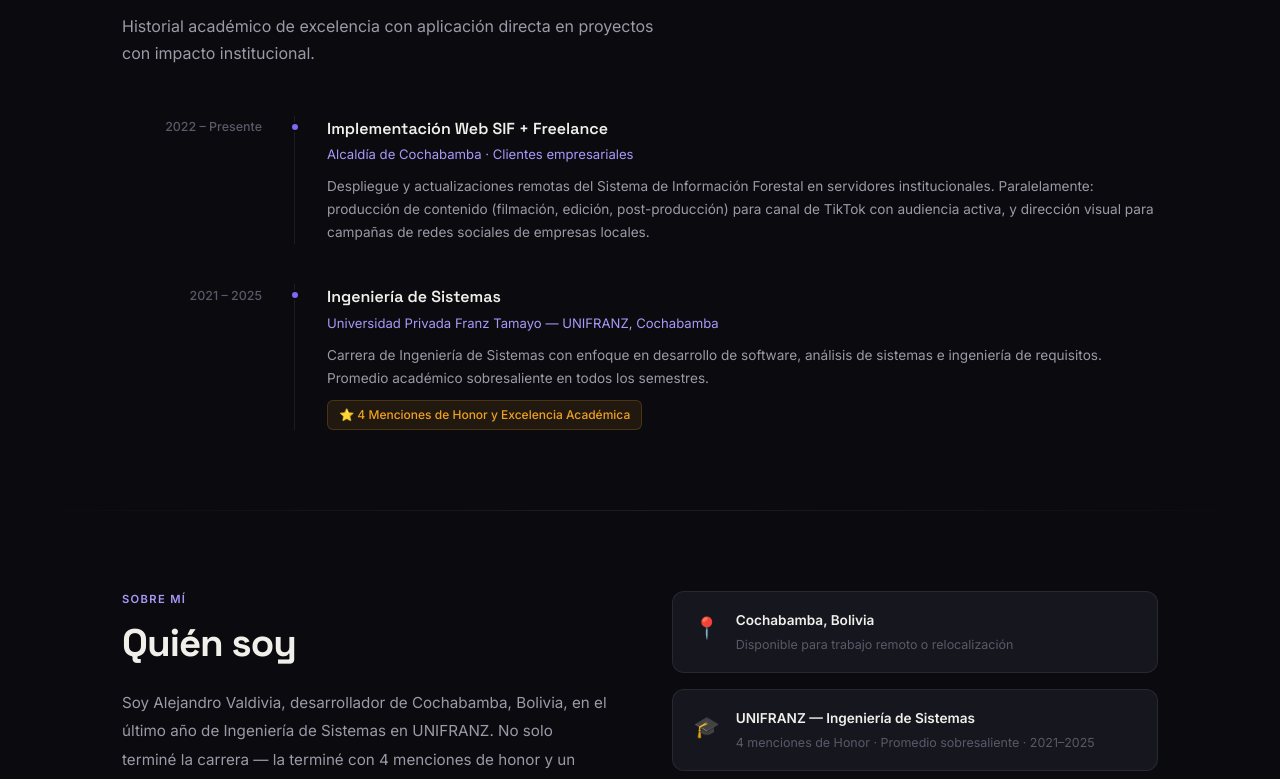
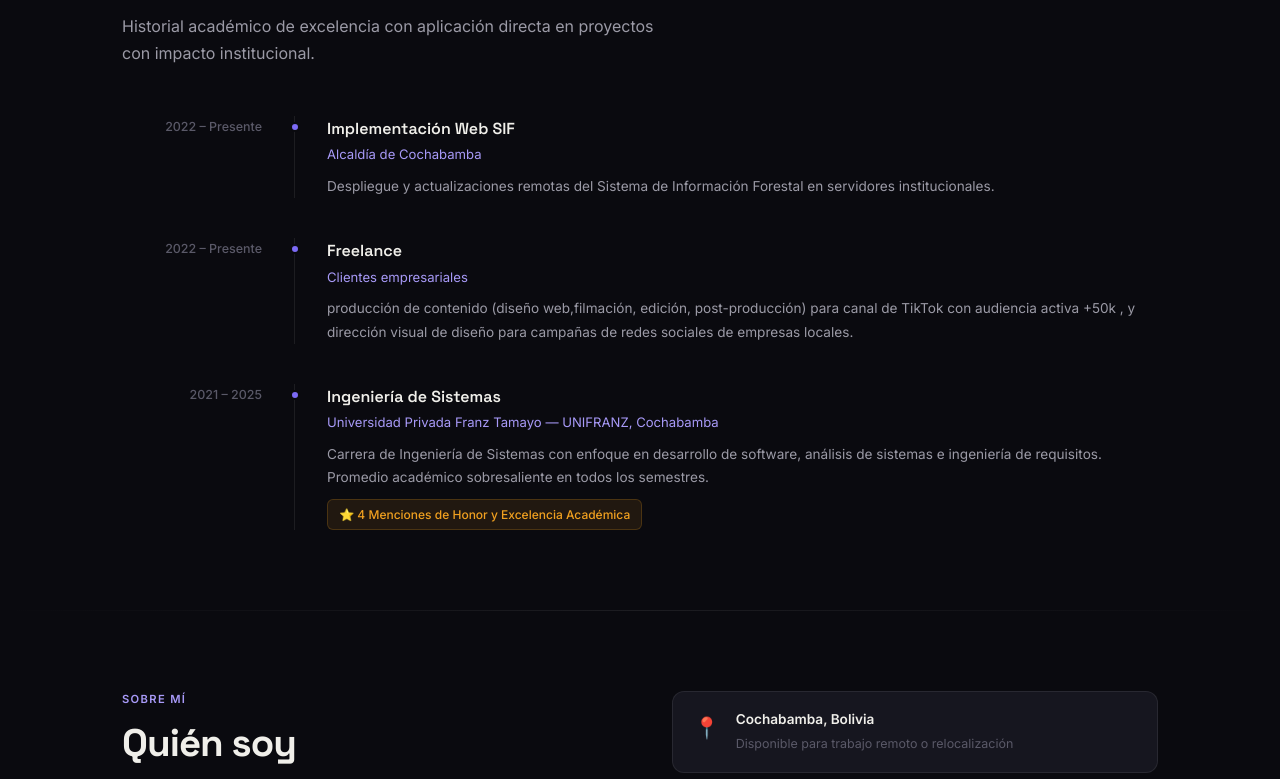
Before and after one commit to Aless030/PortafolioWeb, a plain HTML site: page index.html in a window 1280 px wide. Shown: the part 3476-4255 px from the top of the page. Drawn offline with Linux system fonts and the light colour scheme.

Commit message:
first commit

```diff
--- a/index.html
+++ b/index.html
@@ -1066,14 +1066,24 @@
       <div class="timeline-date">2022 – Presente</div>
       <div class="timeline-line"><div class="timeline-dot"></div></div>
       <div class="timeline-content">
-        <div class="timeline-title">Implementación Web SIF + Freelance</div>
-        <div class="timeline-org">Alcaldía de Cochabamba · Clientes empresariales</div>
+        <div class="timeline-title">Implementación Web SIF </div>
+        <div class="timeline-org">Alcaldía de Cochabamba </div>
         <div class="timeline-desc">
-          Despliegue y actualizaciones remotas del Sistema de Información Forestal en servidores institucionales. Paralelamente: producción de contenido (filmación, edición, post-producción) para canal de TikTok con audiencia activa, y dirección visual para campañas de redes sociales de empresas locales.
+          Despliegue y actualizaciones remotas del Sistema de Información Forestal en servidores institucionales.
         </div>
       </div>
     </div>
-
+     <div class="timeline-item">
+      <div class="timeline-date">2022 – Presente</div>
+      <div class="timeline-line"><div class="timeline-dot"></div></div>
+      <div class="timeline-content">
+        <div class="timeline-title">Freelance </div>
+        <div class="timeline-org">Clientes empresariales</div>
+        <div class="timeline-desc">
+        producción de contenido (diseño web,filmación, edición, post-producción) para canal de TikTok con audiencia activa +50k , y dirección visual de diseño para campañas de redes sociales de empresas locales.
+        </div>
+      </div>
+    </div>
     <div class="timeline-item">
       <div class="timeline-date">2021 – 2025</div>
       <div class="timeline-line"><div class="timeline-dot"></div></div>
@@ -1164,10 +1174,6 @@
         <svg width="16" height="16" viewBox="0 0 24 24" fill="none" stroke="currentColor" stroke-width="2" stroke-linecap="round" stroke-linejoin="round"><path d="M4 4h16c1.1 0 2 .9 2 2v12c0 1.1-.9 2-2 2H4c-1.1 0-2-.9-2-2V6c0-1.1.9-2 2-2z"/><polyline points="22,6 12,13 2,6"/></svg>
         Email
       </a>
-      <a href="https://www.tiktok.com/@choco.en.bolivia" target="_blank" rel="noopener" class="contact-link">
-        <svg width="16" height="16" viewBox="0 0 24 24" fill="currentColor"><path d="M19.59 6.69a4.83 4.83 0 01-3.77-4.25V2h-3.45v13.67a2.89 2.89 0 01-2.88 2.5 2.89 2.89 0 01-2.89-2.89 2.89 2.89 0 012.89-2.89c.28 0 .54.04.79.1V9.01a6.32 6.32 0 00-.79-.05 6.34 6.34 0 00-6.34 6.34 6.34 6.34 0 006.34 6.34 6.34 6.34 0 006.33-6.34V8.69a8.2 8.2 0 004.79 1.53V6.78a4.85 4.85 0 01-1.02-.09z"/></svg>
-        @choco.en.bolivia
-      </a>
       <a href="https://github.com/Aless030" target="_blank" rel="noopener" class="contact-link" style="border-color:rgba(124,106,245,0.3); color:var(--accent-light);">
         <svg width="14" height="14" viewBox="0 0 24 24" fill="none" stroke="currentColor" stroke-width="2.5"><polyline points="16 18 22 12 16 6"/><polyline points="8 6 2 12 8 18"/></svg>
         Ver código
```
